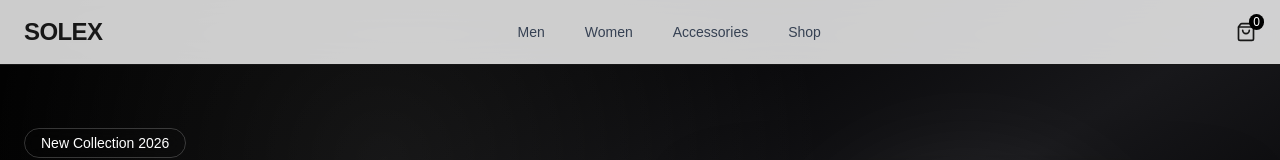
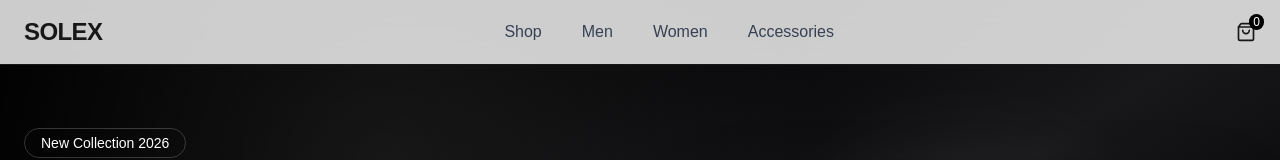
Before and after one commit to Umairphtan/e-comerce-webiste-full-stack, a Next.js app: page / in a window 1280 px wide. Shown: the top 160 px of the page. Built offline with nearby package versions, Linux system fonts and the light colour scheme.

Commit message:
navbar updated

```diff
--- a/components/navbar.tsx
+++ b/components/navbar.tsx
@@ -5,10 +5,10 @@ import { motion } from "framer-motion";
 import { ShoppingBag, Menu } from "lucide-react";
 
 const navLinks = [
+  { name: "Shop", href: "/shop" },
   { name: "Men", href: "/category/men" },
   { name: "Women", href: "/category/women" },
   { name: "Accessories", href: "/category/accessories" },
-  { name: "Shop", href: "/shop" },
 ];
 
 export default function Navbar() {
@@ -27,12 +27,12 @@ export default function Navbar() {
         </Link>
 
         {/* Desktop Links */}
-        <nav className="hidden md:flex items-center gap-10">
+        <nav className="hidden md:flex items-center gap-10  ">
           {navLinks.map((link) => (
             <Link
               key={link.name}
               href={link.href}
-              className="text-sm font-medium text-gray-700 hover:text-black transition"
+              className="text-l font-medium text-gray-700 hover:text-black transition "
             >
               {link.name}
             </Link>
@@ -41,6 +41,8 @@ export default function Navbar() {
 
         {/* Actions */}
         <div className="flex items-center gap-4">
+
+
           <Link href="/cart" className="relative">
             <ShoppingBag className="w-5 h-5" />
             <span className="absolute -top-2 -right-2 text-xs bg-black text-white rounded-full px-1">
```
